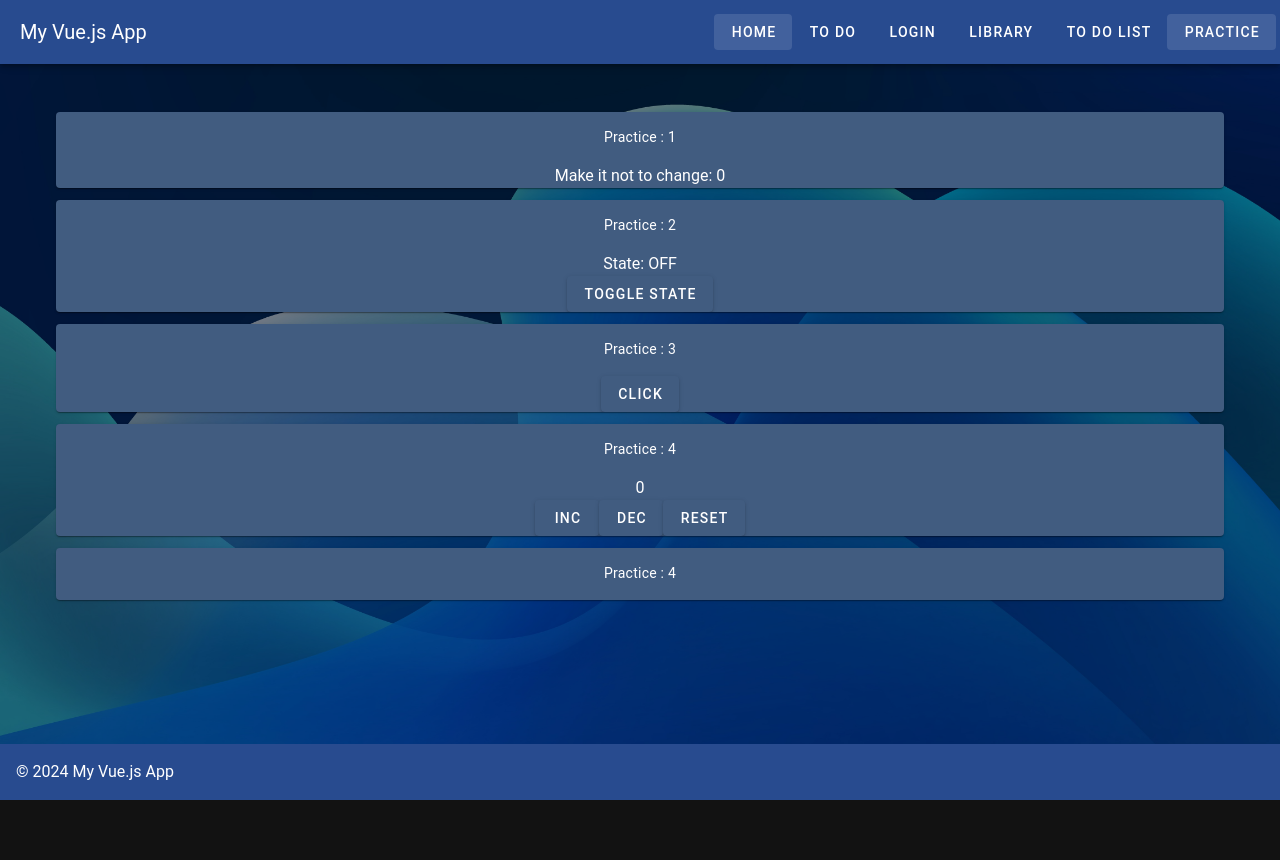
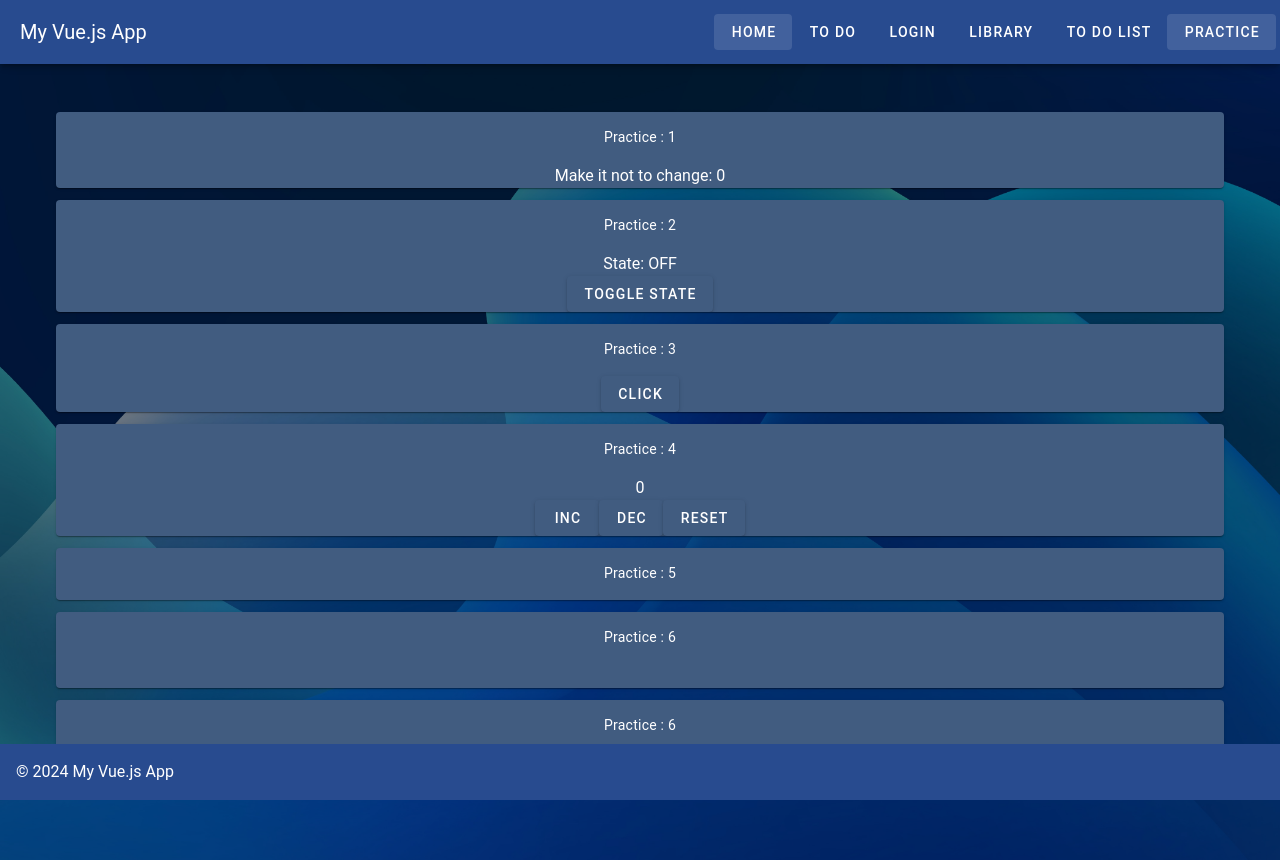
Before and after one commit to samirarezai/test-vuejs-3, a Vue app: page /practice in a window 1280 px wide. Before the commit the page ends 800 px from the top, so only its background shows below. Built offline with nearby package versions, Linux system fonts and the light colour scheme; what @tanstack/vue-query would draw is missing.

Commit message:
fix(practice): vue web

```diff
--- a/src/components/practice/Practice5.vue
+++ b/src/components/practice/Practice5.vue
@@ -26,7 +26,7 @@ counter.value = 1
 </script>
 
 <template>
-  <v-card class="mb-3" text="Practice : 4">
+  <v-card class="mb-3" text="Practice : 5">
 
   </v-card>
 
--- /dev/null
+++ b/src/components/practice/Practice6.vue
@@ -0,0 +1,38 @@
+<!--For this challenge, we'll start by creating a custom directive. Lets start with v-focus 👇:-->
+
+<script setup lang='ts'>
+import {ref} from "vue"
+
+const state = ref(false)
+
+/**
+ * Implement the custom directive
+ * Make sure the input element focuses/blurs when the 'state' is toggled
+ *
+ */
+
+const VFocus = {
+  mounted(el) {
+    el.focus()
+  },
+  updated(el) {
+    if (state.value)
+      el.blur()
+    else
+      el.focus()
+  }
+}
+
+setInterval(() => {
+  state.value = !state.value
+}, 2000)
+
+</script>
+
+
+<template>
+  <v-card class="mb-3" text="Practice : 6">
+    <input v-focus="state" type="text">
+  </v-card>
+
+</template>
--- /dev/null
+++ b/src/components/practice/Practice7.vue
@@ -0,0 +1,24 @@
+<script setup lang='ts'>
+
+/**
+ * Implement the custom directive
+ * Make sure the `onClick` method only gets triggered once when clicked many times quickly
+ * And you also need to support the debounce delay time option. e.g `v-debounce-click:ms`
+ *
+ */
+
+const VDebounceClick = {
+
+}
+
+function onClick() {
+  console.log("Only triggered once when clicked many times quickly")
+}
+
+</script>
+
+<template>
+  <button v-debounce-click:200="onClick">
+    Click on it many times quickly
+  </button>
+</template>
--- a/src/pages/Practice.vue
+++ b/src/pages/Practice.vue
@@ -4,6 +4,8 @@
   <Practice3/>
   <Practice4/>
   <Practice5/>
+  <Practice6/>
+  <Practice7/>
 </template>
 <script setup lang="ts">
 import Practice1 from "../components/practice/Practice1.vue";
@@ -11,4 +13,6 @@ import Practice2 from "../components/practice/Practice2.vue";
 import Practice3 from "../components/practice/Practice3.vue";
 import Practice4 from "../components/practice/Practice4.vue";
 import Practice5 from "../components/practice/Practice5.vue";
+import Practice6 from "../components/practice/Practice6.vue";
+import Practice7 from "../components/practice/Practice6.vue";
 </script>
```
